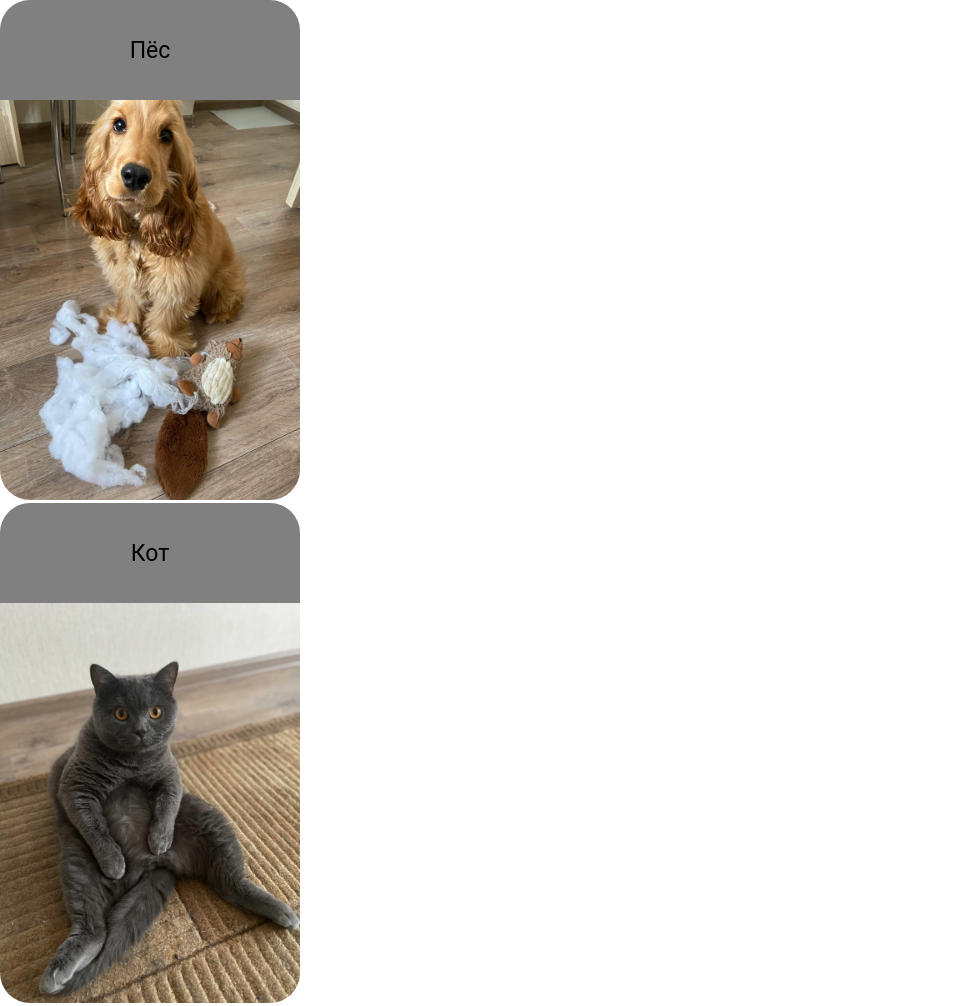
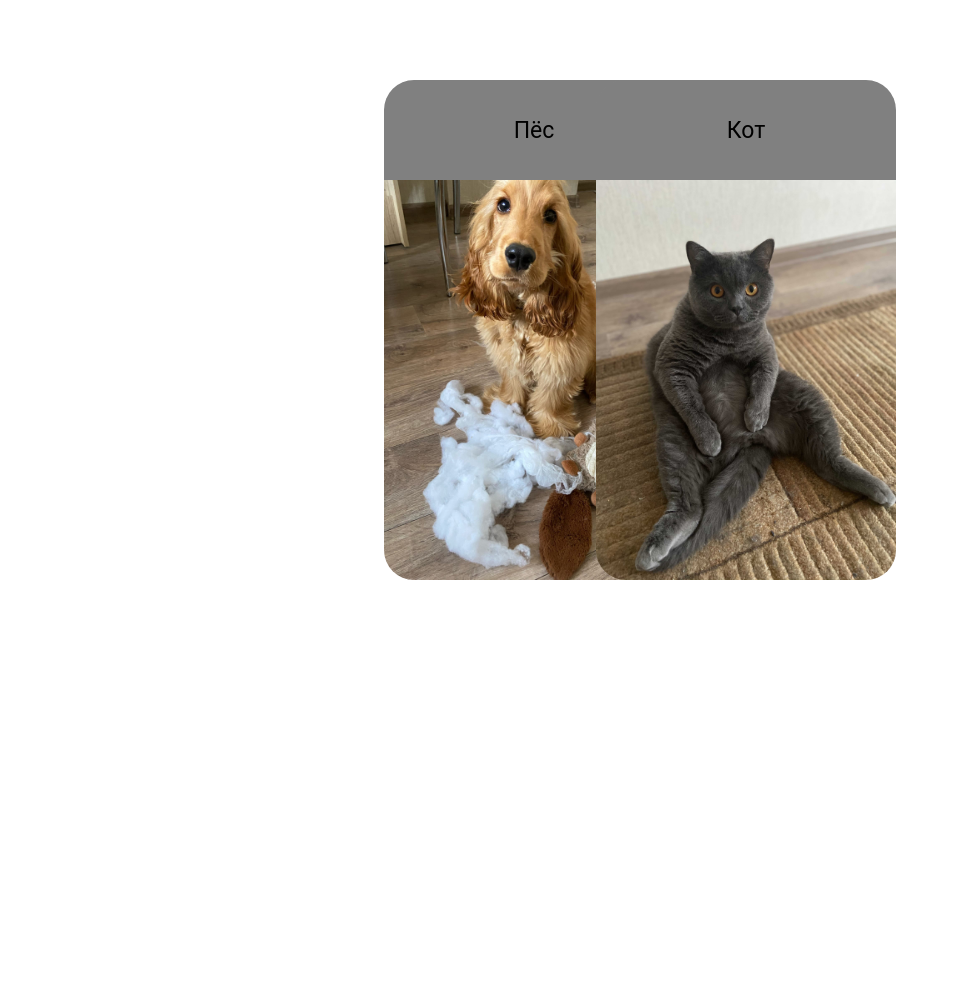
Before and after one commit to kit1212/git_test, a plain HTML site: page index.html in a window 1280 px wide. Shown: the whole page, without its empty margins (0-959 px from the left). After the commit the page ends 800 px from the top, so only its background shows below. Drawn offline with Linux system fonts and the light colour scheme.

Commit message:
New position

```diff
--- a/styles/style.css
+++ b/styles/style.css
@@ -1,6 +1,17 @@
 body {
     font-family: 'Roboto', sans-serif;
 }
+
+.left-block {
+    position: absolute;
+    left: 30%;
+    top: 10%;
+    }
+    .right-block {
+    position: absolute;
+    right: 30%;
+    top: 10%;
+    }
 
 .block-message {
     width: 300px;
```
